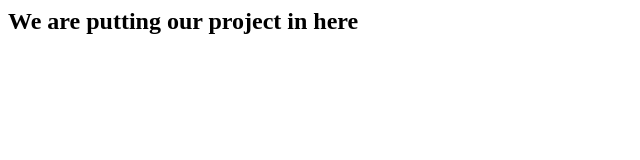
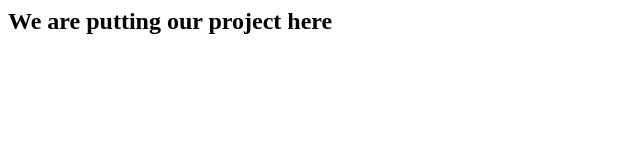
Before and after one commit to KrenarLipo/ProjectOne_2020_Webgroup, a plain HTML site: page index.html in a window 1280 px wide. Shown: the full height of the page, 0-640 px from the left. Drawn offline with Linux system fonts and the light colour scheme.

Commit message:
updated firstly

```diff
--- a/index.html
+++ b/index.html
@@ -1 +1 @@
-<h2>We are putting our project in here</h2>
+<h2>We are putting our project here</h2>
```
